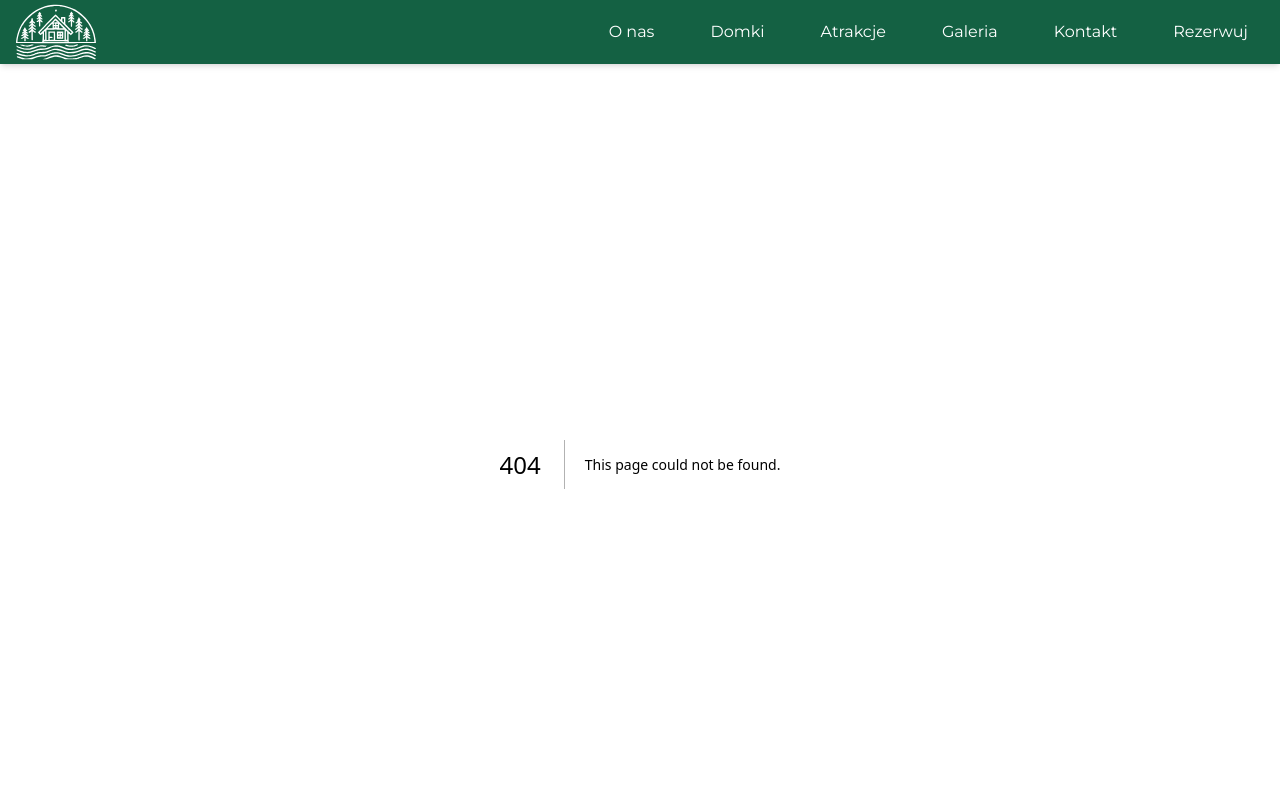
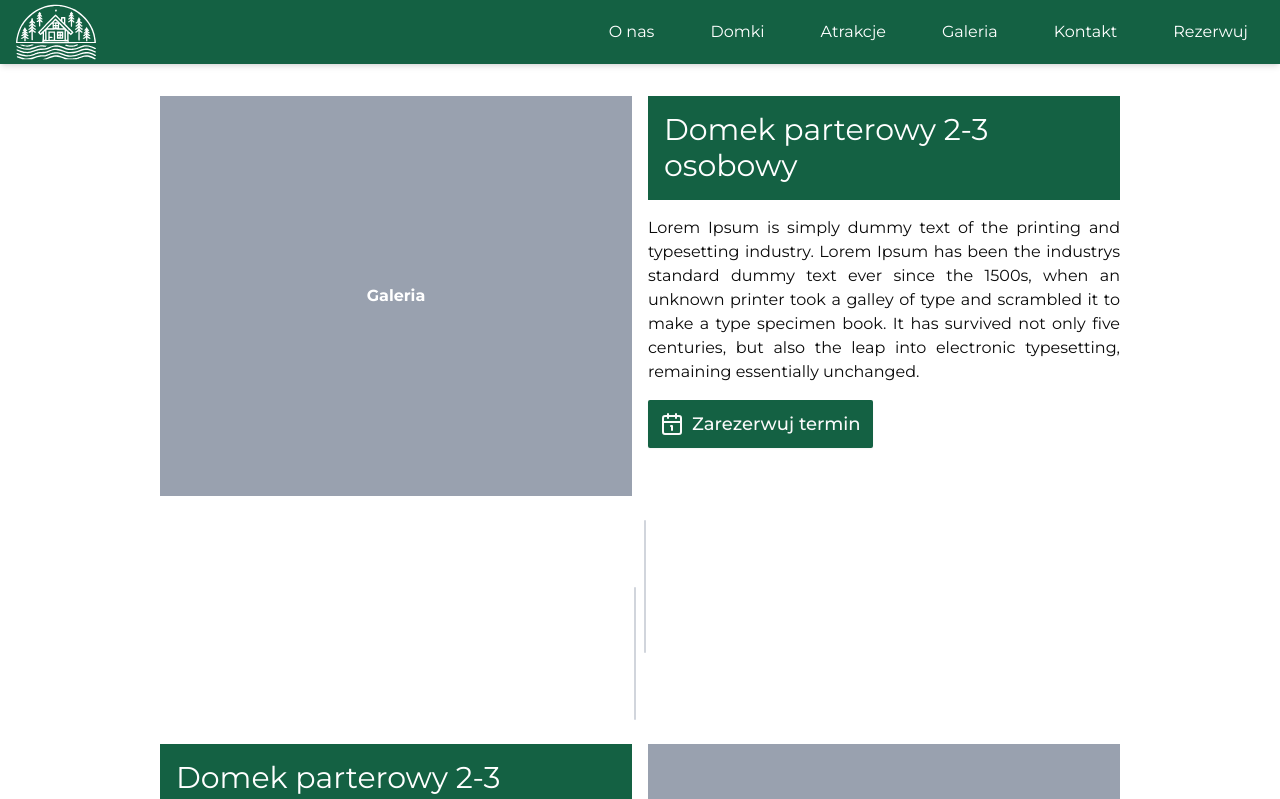
Before and after one commit to na-wzgorzu/landing, a Next.js app: page /domki in a window 1280 px wide. Before the commit this address had no page. Shown: the top 799 px of the page. Built offline with nearby package versions, Linux system fonts and the light colour scheme.

Commit message:
feat: add HousesPage component with house details and gallery, implement layout and navigation

```diff
--- /dev/null
+++ b/src/app/domki/page.tsx
@@ -0,0 +1,10 @@
+import { HousesPage } from "@/components/Houses";
+import React from "react";
+
+export default function Houses() {
+  return (
+    <div className="max-w-screen-lg w-full mx-auto flex flex-col gap-4">
+      <HousesPage />
+    </div>
+  );
+}
--- /dev/null
+++ b/src/components/Houses/index.tsx
@@ -0,0 +1,67 @@
+import { Button } from "@/components/ui/button";
+import { VerticalDivider } from "@/components/VerticalDivider";
+import { Calendar1Icon } from "lucide-react";
+import Link from "next/link";
+import React from "react";
+
+const housesDetails = {
+  header: "Domek parterowy 2-3 osobowy",
+  description: ` Lorem Ipsum is simply dummy text of the printing and typesetting
+        industry. Lorem Ipsum has been the industrys standard dummy text
+        ever since the 1500s, when an unknown printer took a galley of type
+        and scrambled it to make a type specimen book. It has survived not
+        only five centuries, but also the leap into electronic typesetting,
+        remaining essentially unchanged.`,
+};
+
+export const HousesPage = () => {
+  return (
+    <div className="p-8 flex flex-col gap-6">
+      <House {...housesDetails} />
+
+      <VerticalDivider color={"black"} />
+
+      <House {...housesDetails} isReversedContent />
+    </div>
+  );
+};
+
+const House = ({
+  header,
+  description,
+  isReversedContent = false,
+}: {
+  header: string;
+  description: string;
+  isReversedContent?: boolean;
+}) => {
+  return (
+    <div
+      className={`flex gap-4 w-full ${isReversedContent && "flex-row-reverse"}`}
+    >
+      <HousesGallery />
+      <div className="w-full">
+        <h2 className="text-3xl p-4 bg-brand text-white">{header}</h2>
+        <p className="py-4 text-justify">{description}</p>
+
+        <Link href="/rezerwacja">
+          <Button
+            variant={"green"}
+            className="text-lg rounded-xs p-6 cursor-pointer"
+          >
+            <Calendar1Icon className="size-6" />
+            Zarezerwuj termin
+          </Button>
+        </Link>
+      </div>
+    </div>
+  );
+};
+
+const HousesGallery = () => {
+  return (
+    <div className="min-h-[400px] bg-gray-400 w-full flex items-center justify-center text-white font-bold">
+      Galeria
+    </div>
+  );
+};
```
